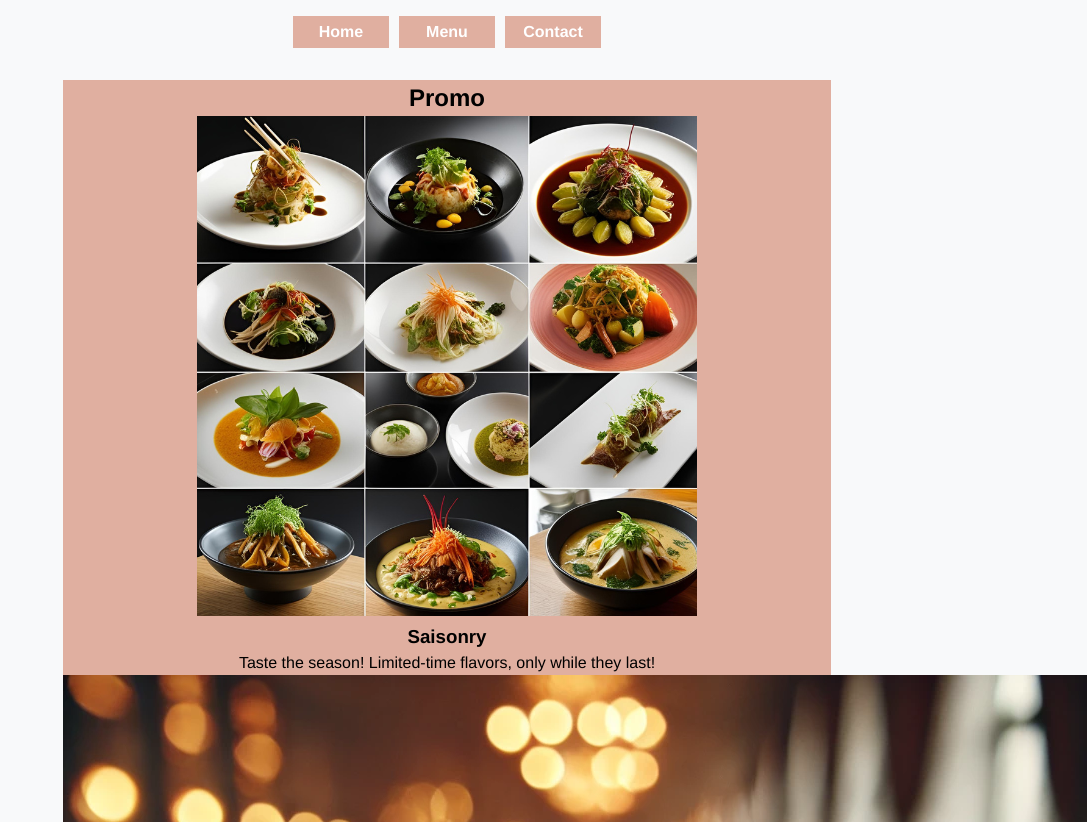
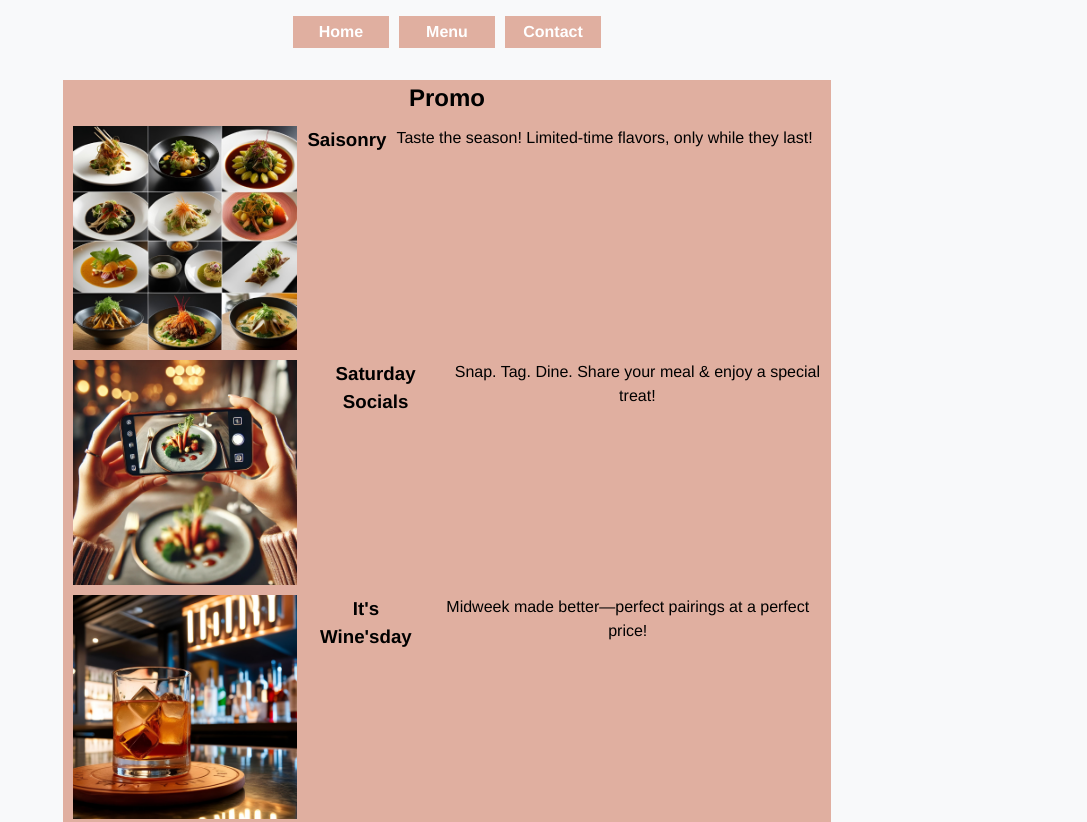
Before and after one commit to byudhip/perdineryan, a website built with webpack: page src/template.html in a window 1280 px wide. Shown: the top 822 px of the page, without its empty margins (193-1280 px from the left). Built offline with nearby package versions, Linux system fonts and the light colour scheme.

Commit message:
Add box rules & unused rules removal

```diff
--- a/src/styles.css
+++ b/src/styles.css
@@ -31,7 +31,7 @@ body {
   justify-content: flex-start;
   align-items: center;
   font-family: Helvetica, Arial, system-ui;
-  height: 100vh;
+  /* height: 100vh; */
 
   line-height: 1.5;
   background-color: var(--bgcolor);
@@ -65,15 +65,25 @@ button:hover {
 }
 
 #content {
-  height: 80vh;
+  /* height: 80vh; */
   width: 60vw;
   margin: 1rem;
   background-color: var(--primary);
   text-align: center;
-  flex: 1;
+  /* flex: 1; */
 }
 
+.box {
+  display: flex;
+  gap: 10px;
+  margin: 10px;
+}
 
+.box-img {
+  width: 30%;
+  height: 30%;
+
+}
 
 .footer {
   margin: 1rem;
```
